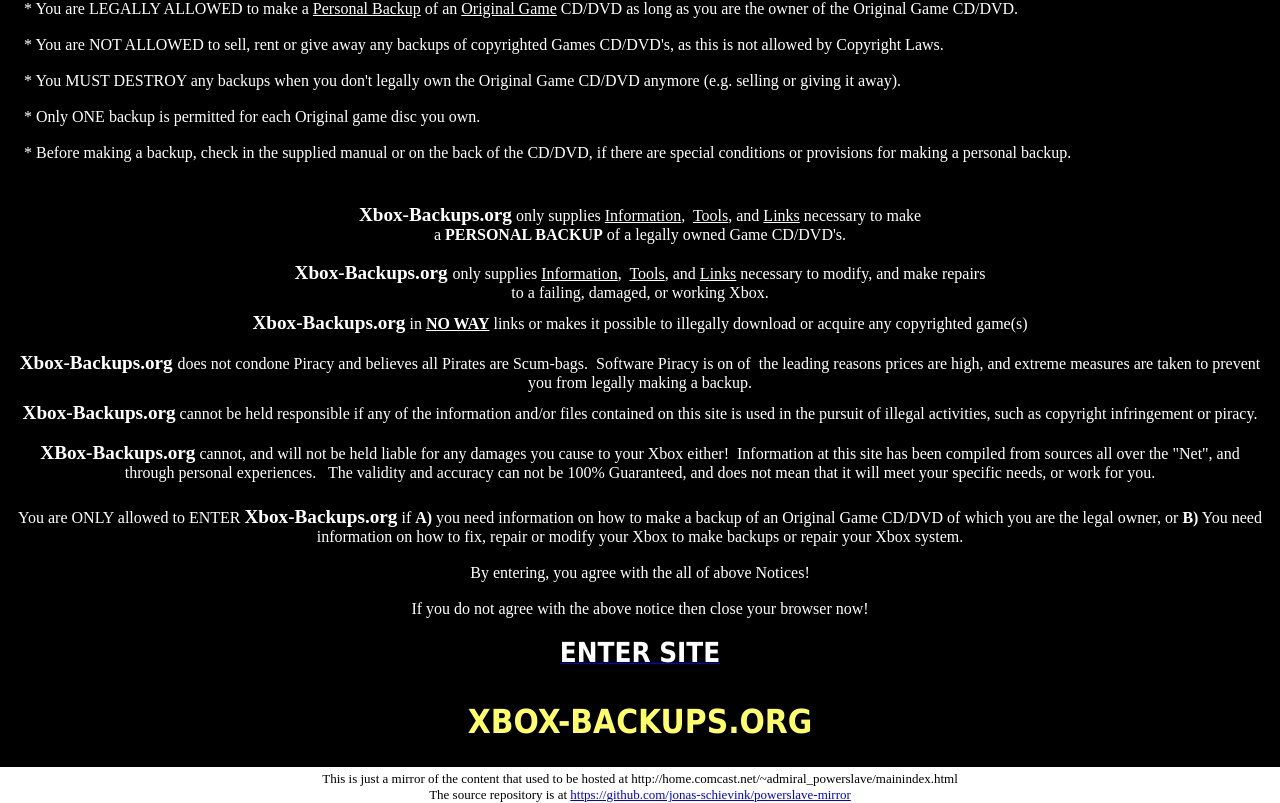
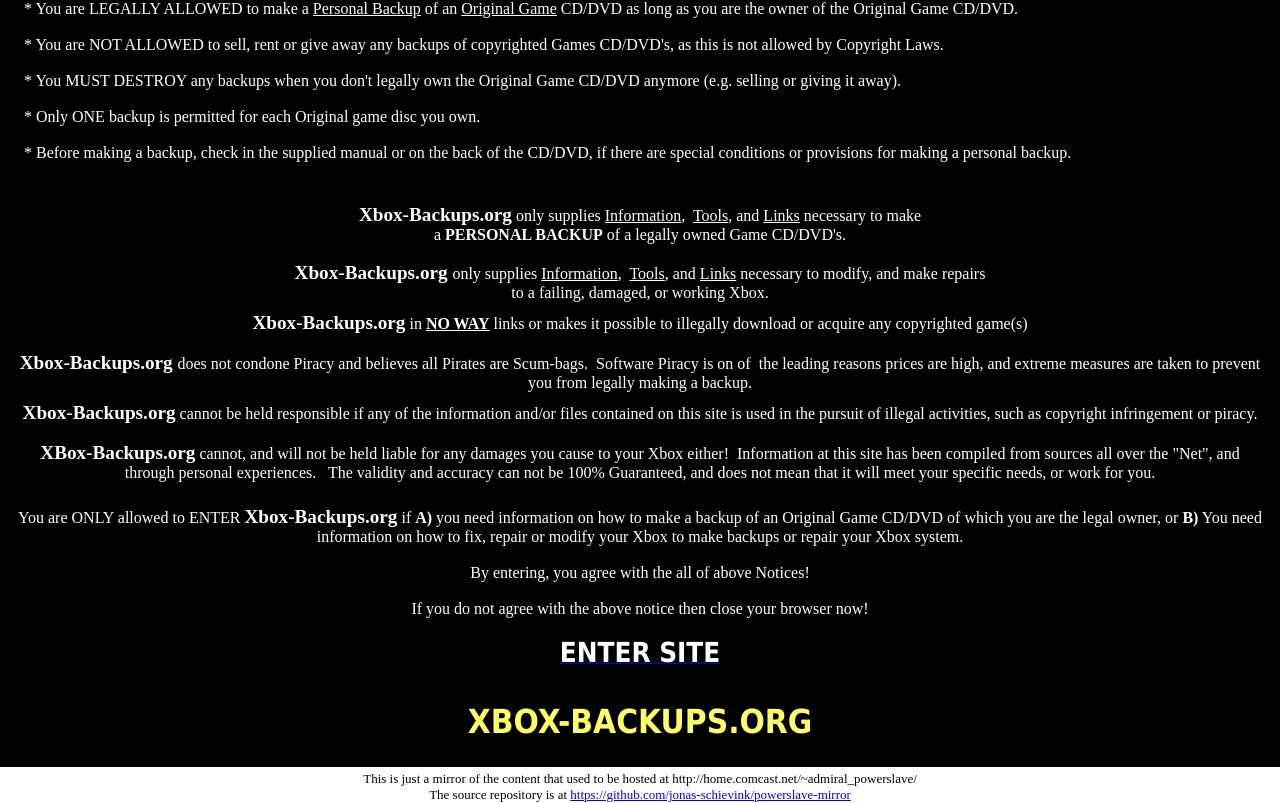
Before and after one commit to jonas-schievink/powerslave-mirror, a plain HTML site: page index.html in a window 1280 px wide. Shown: the part 457-1260 px from the top of the page. Drawn offline with Linux system fonts and the light colour scheme.

Commit message:
Remove mainindex from link (again)

```diff
--- a/index.html
+++ b/index.html
@@ -30,7 +30,7 @@
     <body>
         <iframe src="admiral_powerslave/index.html" frameborder="0" scrolling="no" width="100%" onload="resizeIframe(this)"></iframe>
         <div class="footnote">
-            This is just a mirror of the content that used to be hosted at http://home.comcast.net/~admiral_powerslave/mainindex.html
+            This is just a mirror of the content that used to be hosted at http://home.comcast.net/~admiral_powerslave/
         </div>
         <div class="footnote">
             The source repository is at <a href="https://github.com/jonas-schievink/powerslave-mirror">https://github.com/jonas-schievink/powerslave-mirror</a>
```
